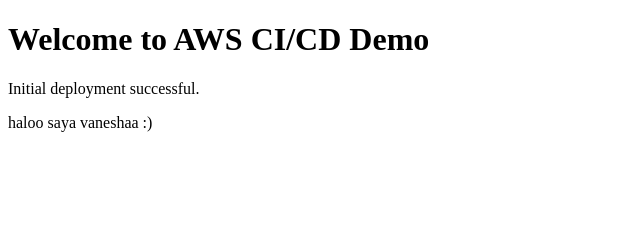
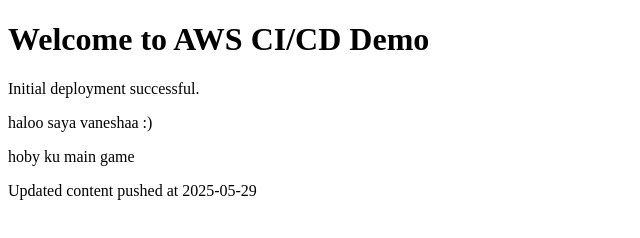
Before and after one commit to vaneshaaa/aws-ci-cd-demo, a plain HTML site: page index.html in a window 1280 px wide. Shown: the whole page, without its empty margins (0-640 px from the left). Drawn offline with Linux system fonts and the light colour scheme.

Commit message:
Update index.html

```diff
--- a/index.html
+++ b/index.html
@@ -8,5 +8,7 @@
   <h1>Welcome to AWS CI/CD Demo</h1>
   <p>Initial deployment successful.</p>
   <p>haloo saya vaneshaa :)</p>
+  <p>hoby ku main game</p>
+  <p>Updated content pushed at 2025-05-29</p>
 </body>
 </html>
```
